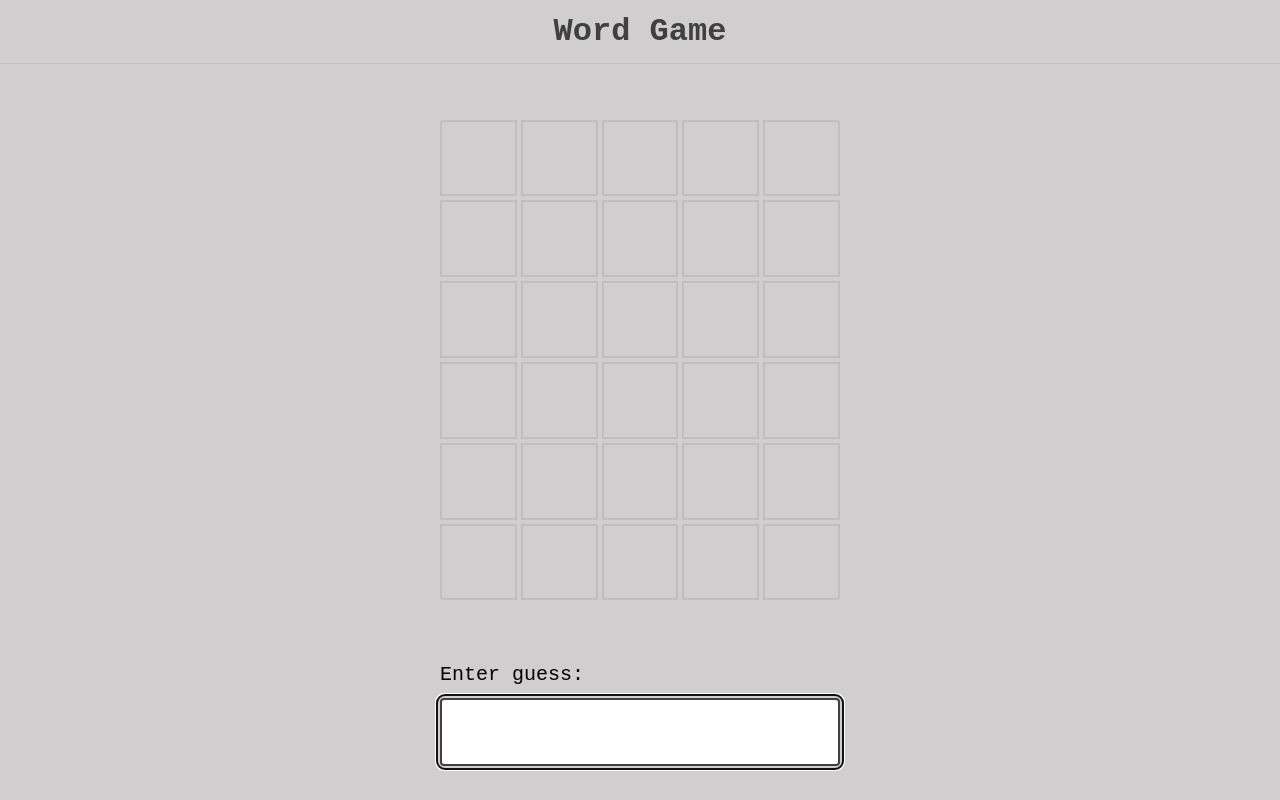
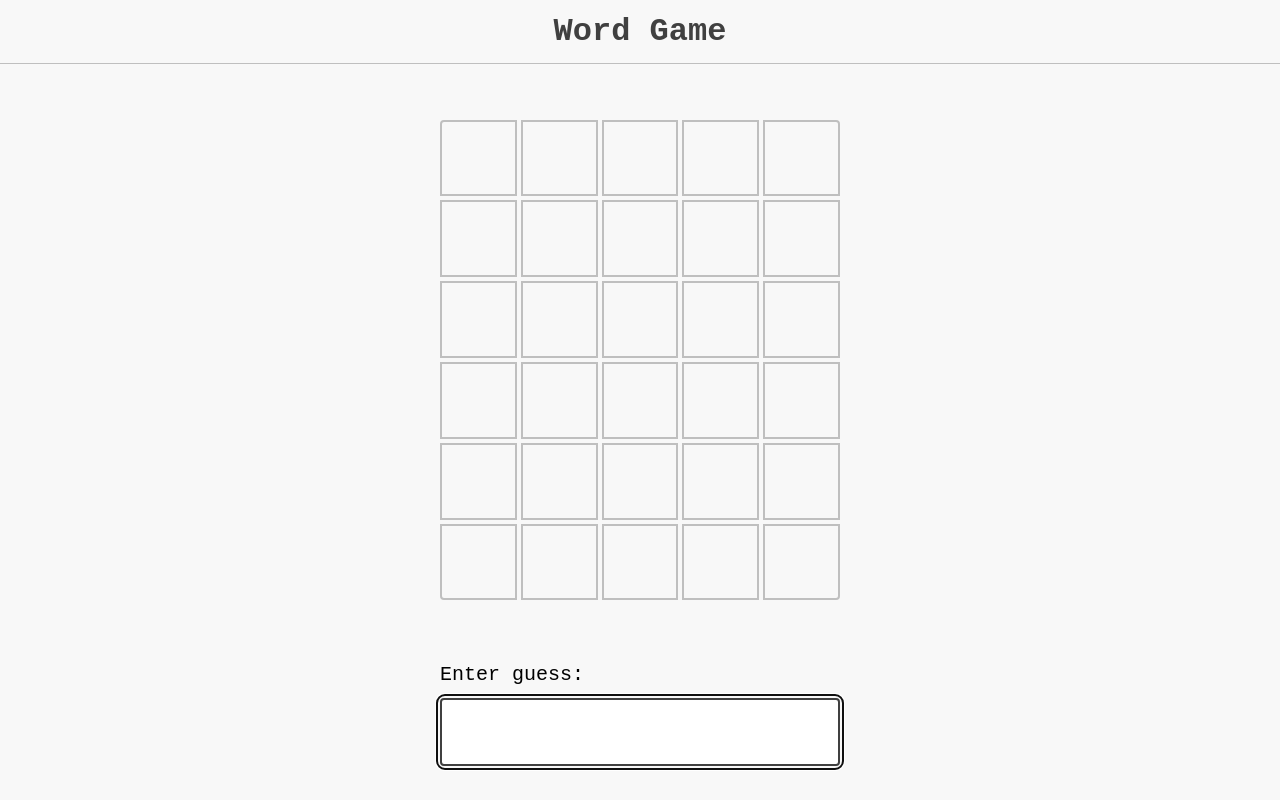
Before and after one commit to Nukelimer/wordle-game, a React (Vite) app: page / in a window 1280 px wide. Built offline with nearby package versions, Linux system fonts and the light colour scheme.

Commit message:
fixed the background color

```diff
--- a/src/styles.css
+++ b/src/styles.css
@@ -23,7 +23,7 @@ html {
 */
 body {
   font-family: monospace;
-  background: rgb(208, 206, 206);
+  background: rgb(248, 248, 248);
 }
 
 @media (max-height: 600px) {
```
